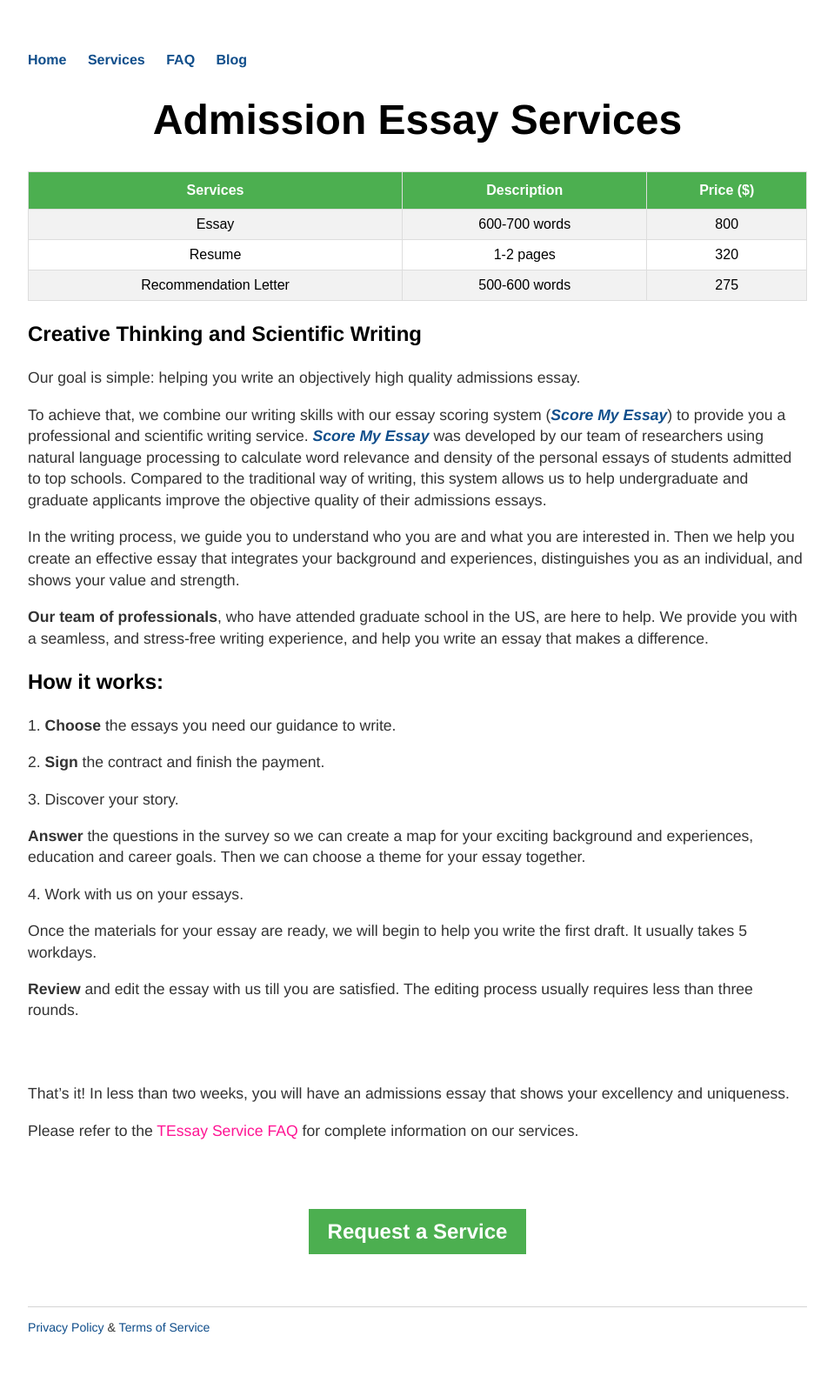
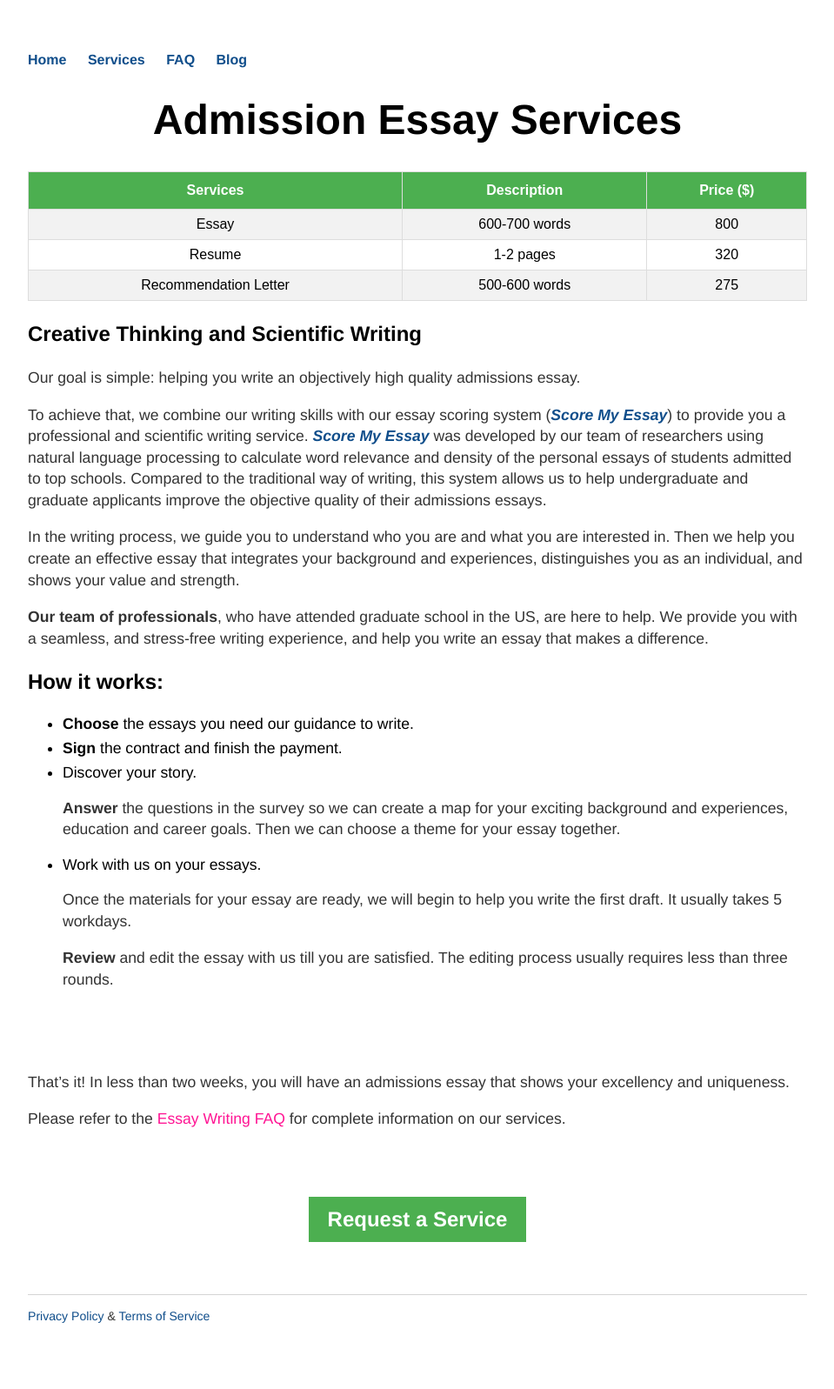
Before and after one commit to RagingTiger/PnFTech.github.io, a Jekyll site: the page built from essay/index.html, in a window 1280 px wide. Shown: the whole page at 87% size, without its empty margins (160-1119 px from the left). Built offline with Jekyll 4.4.1, drawn with Linux system fonts in a browser that asks for light colours.

Commit message:
edited essay page

```diff
--- a/essay/index.html
+++ b/essay/index.html
@@ -59,24 +59,26 @@
 
 	<div>
 		<h3>How it works:</h3>
-		<p>1. <b>Choose</b> the essays you need our guidance to write.</p>
-		<p>2. <b>Sign</b> the contract and finish the payment.</p>
-		<p>3. Discover your story.</p>
+		<ul class="posts">
+		<li><b>Choose</b> the essays you need our guidance to write.</li>
+		<li><b>Sign</b> the contract and finish the payment.</li>
+		<li>Discover your story.</li>
 		<p><b>Answer</b> the questions in the survey so we can create a map for your
 			exciting background and experiences, education and career goals. Then we
 			can choose a theme for your essay together.</p>
-		<p>4. Work with us on your essays.</p>
+		<li>Work with us on your essays.</li>
 		<p>Once the materials for your essay are ready, we will begin to help you
 			write the first draft. It usually takes 5 workdays.</p>
 		<p><b>Review</b> and edit the essay with us till you are satisfied. The
 			editing process usually requires less than three rounds.</p>
+		</ul>
 		<br>
 		<br>
 
 		<p>That’s it! In less than two weeks, you will have an admissions essay
 			that shows your excellency and uniqueness.</p>
 
-		<p>Please refer to the <a class="colorlink" href="/faq">TEssay Service FAQ</a>
+		<p>Please refer to the <a class="colorlink" href="/faq">Essay Writing FAQ</a>
 			for complete information on our services.</p>
 		<br>
 		<br>
```
